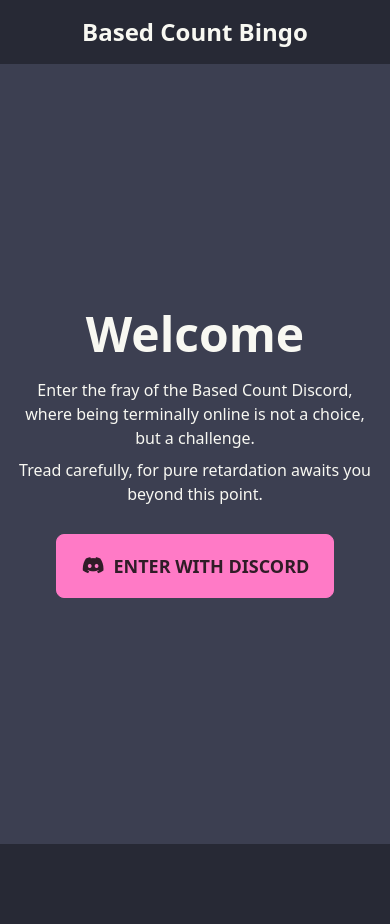
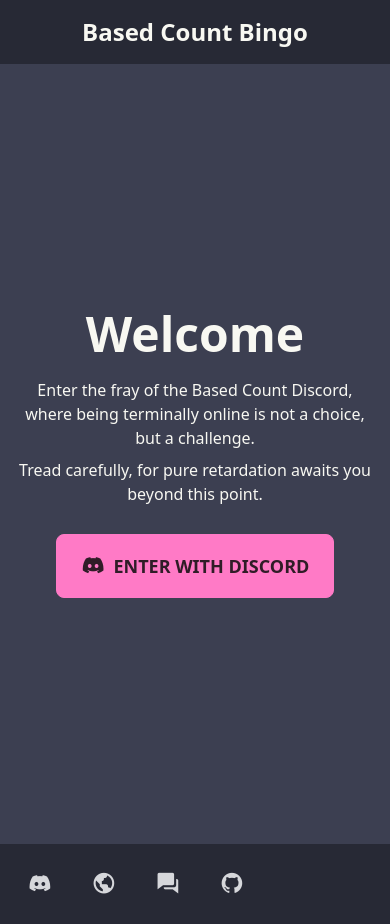
Before and after one commit to ornato-t/basedcount-bingo, a SvelteKit app: page / in a window 390 px wide. Before the commit the page ends 844 px from the top, so only its background shows below. Built offline with nearby package versions, Linux system fonts and the light colour scheme; no server answers; the database is empty.

Commit message:
Improving mobile layout

```diff
--- a/src/routes/+layout.svelte
+++ b/src/routes/+layout.svelte
@@ -51,7 +51,7 @@
 	<slot/>
 </main>
 
-<footer class="footer items-center p-4 text-neutral-content hidden md:grid">
+<footer class="footer items-center p-4 text-neutral-content grid">
 	<nav class="grid-flow-col gap-4 md:place-self-center md:justify-self-end">
 		<a href={DISCORD_LINK} class="btn btn-circle btn-ghost">
 			<i class="bx bxl-discord-alt bx-sm" />
--- a/src/routes/play/bingoBoard.svelte
+++ b/src/routes/play/bingoBoard.svelte
@@ -24,7 +24,7 @@
 
 <article class="grid grid-cols-5 w-fit h-fit mx-auto rounded-lg border-2 border-primary bg-neutral-focus select-none {className}">
 	{#each cards as box}
-		<form method="post" action="?/uncheck" class="w-16 h-16 sm:w-28 sm:h-28 border border-primary cursor-pointer relative" use:enhance>
+		<form method="post" action="?/uncheck" class="w-full h-[5rem] sm:w-28 sm:h-28 border border-primary cursor-pointer relative" use:enhance>
 			<label>
 				<button type="submit" class="opacity-0 absolute inset-0 w-full h-full" on:click={() => boxClicked(box)} />
 				<div style="position: relative; {parent_style}">
```
